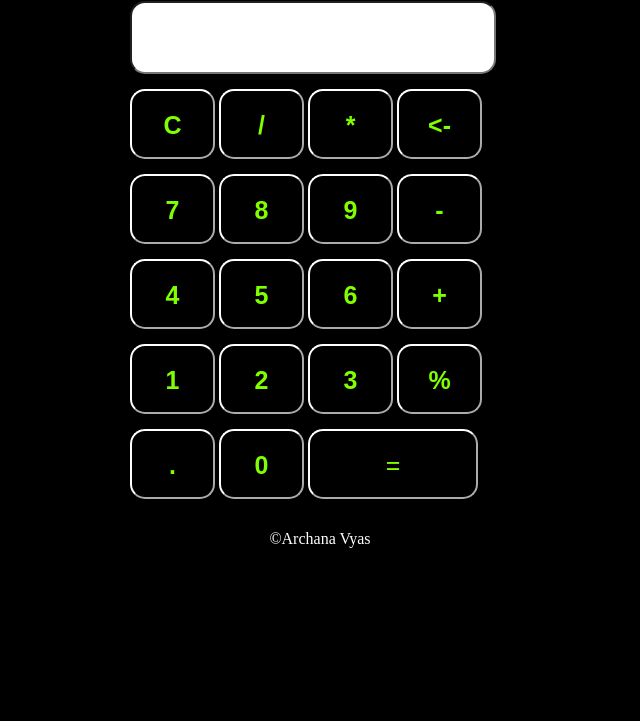
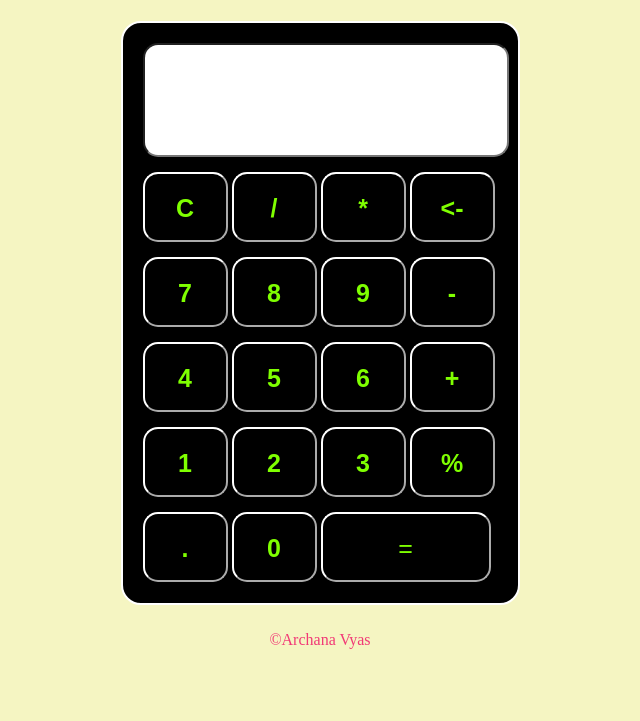
Before and after one commit to ArchanaVyas/AngularTraining, a plain HTML site: page Task1/index.html in a window 1280 px wide. Shown: the part 79-800 px from the top of the page, without its empty margins (320-960 px from the left). Drawn offline with Linux system fonts and the light colour scheme.

Commit message:
Simple Calculator

```diff
--- a/Task1/index.html
+++ b/Task1/index.html
@@ -11,32 +11,32 @@
         <h1>Simple Calculator</h1>
     </header>
     <main>
-        <div class="container" style="margin-left:450px">
+        <div class="container">
            <form name="clc">
-            <input type="text" name="display" style="color: black;"><br>
-            <input class="btn" type="button" value="C" onclick="clc.display.value=''" id="del">
-            <input class="btn" type="button" value="/" onclick="clc.display.value+='/'">
-            <input class="btn" type="button" value="*" onclick="clc.display.value+='*'">
-            <input class="btn" type="button" value="<-" onclick="clc.display.value= clc.display.value.slice(0,-1)"><br>
+            <input type="text" name="display" style="color: black; height: 70px"><br>
+            <input class="btn" type="button" value="C" >
+            <input class="btn" type="button" value="/" >
+            <input class="btn" type="button" value="*" >
+            <input class="btn" type="button" value="<-" ><br>
 
-            <input class="btn" type="button" value="7" onclick="clc.display.value+='7'">
-            <input class="btn" type="button" value="8" onclick="clc.display.value+='8'">
-            <input class="btn" type="button" value="9" onclick="clc.display.value+='9'">
-            <input class="btn" type="button" value="-" onclick="clc.display.value+='-'"><br>
+            <input class="btn" type="button" value="7" >
+            <input class="btn" type="button" value="8" >
+            <input class="btn" type="button" value="9" >
+            <input class="btn" type="button" value="-" ><br>
 
-            <input class="btn" type="button" value="4" onclick="clc.display.value+='4'">
-            <input class="btn" type="button" value="5" onclick="clc.display.value+='5'">
-            <input class="btn" type="button" value="6" onclick="clc.display.value+='6'">
-            <input class="btn" type="button" value="+" onclick="clc.display.value+='+'"><br>
+            <input class="btn" type="button" value="4" >
+            <input class="btn" type="button" value="5" >
+            <input class="btn" type="button" value="6" >
+            <input class="btn" type="button" value="+" ><br>
 
-            <input class="btn" type="button" value="1" onclick="clc.display.value+='1'">
-            <input class="btn" type="button" value="2" onclick="clc.display.value+='2'">
-            <input class="btn" type="button" value="3" onclick="clc.display.value+='3'">
-            <input class="btn" type="button" value="%" onclick="clc.display.value+='%'"><br>
+            <input class="btn" type="button" value="1" >
+            <input class="btn" type="button" value="2" >
+            <input class="btn" type="button" value="3" >
+            <input class="btn" type="button" value="%" ><br>
 
-            <input class="btn" type="button" value="." onclick="clc.display.value+='.'">
-            <input class="btn" type="button" value="0" onclick="clc.display.value+= '0'">
-            <input class="equal" type="button" value="=" onclick="clc.display.value= eval(clc.display.value)">
+            <input class="btn" type="button" value="." >
+            <input class="btn" type="button" value="0" >
+            <input class="equal" type="button" value="=" >
            </form>
         </div>
 
--- a/Task1/style.css
+++ b/Task1/style.css
@@ -2,9 +2,26 @@
 body {
   margin: 0px;
   padding: 0px;
-  background: black;
+  background-color: rgb(245, 245, 194);
+}
+header{
+  margin: auto;
+  padding: 10px;
+  text-align: center;
+  color: black;
+
 }
 
+.container{
+  margin: auto;
+  background-color: black;
+  height: 540px;
+  width: 355px;
+  padding: 20px;
+  border: 2px solid white;
+  border-radius: 20px;
+
+}
 input {
   font-size: 25px;
   padding: 20px;
@@ -12,7 +29,9 @@ input {
   border-radius: 15px;
   margin-bottom: 15px;
   color: chartreuse;
+
 }
+
 
 .btn {
   width: 85px;
@@ -41,6 +60,8 @@ input {
 }
 
 footer {
+  margin: auto;
+  padding: 10px;
   text-align: center;
-  color: white;
+  color: rgb(241, 57, 118);
 }
```
